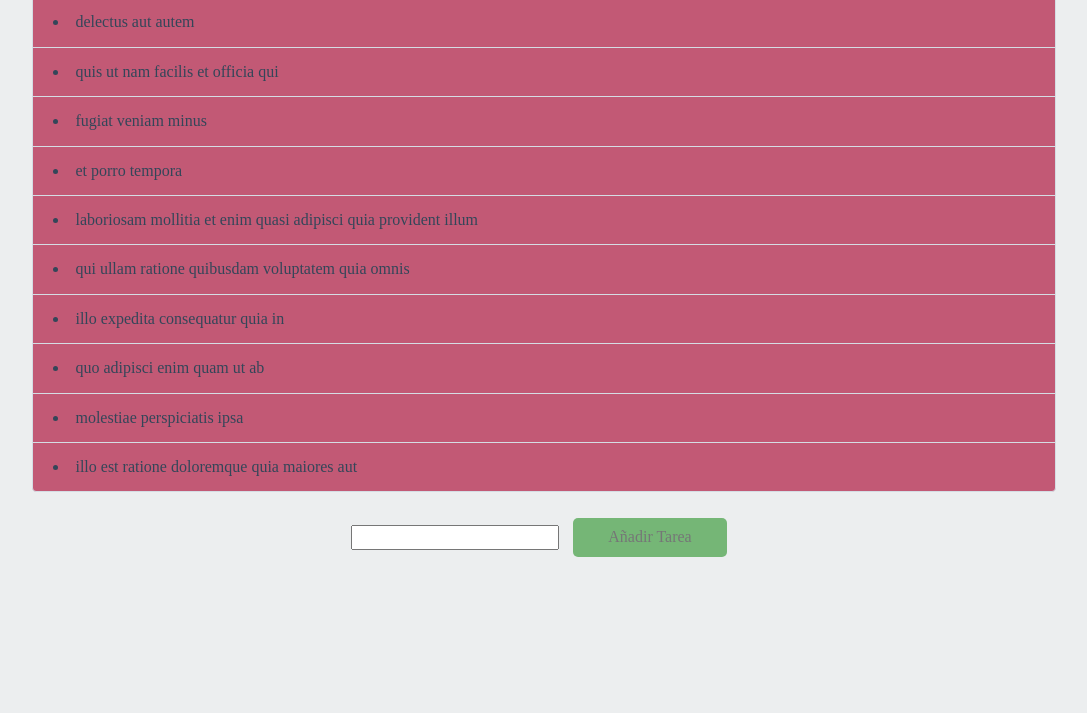
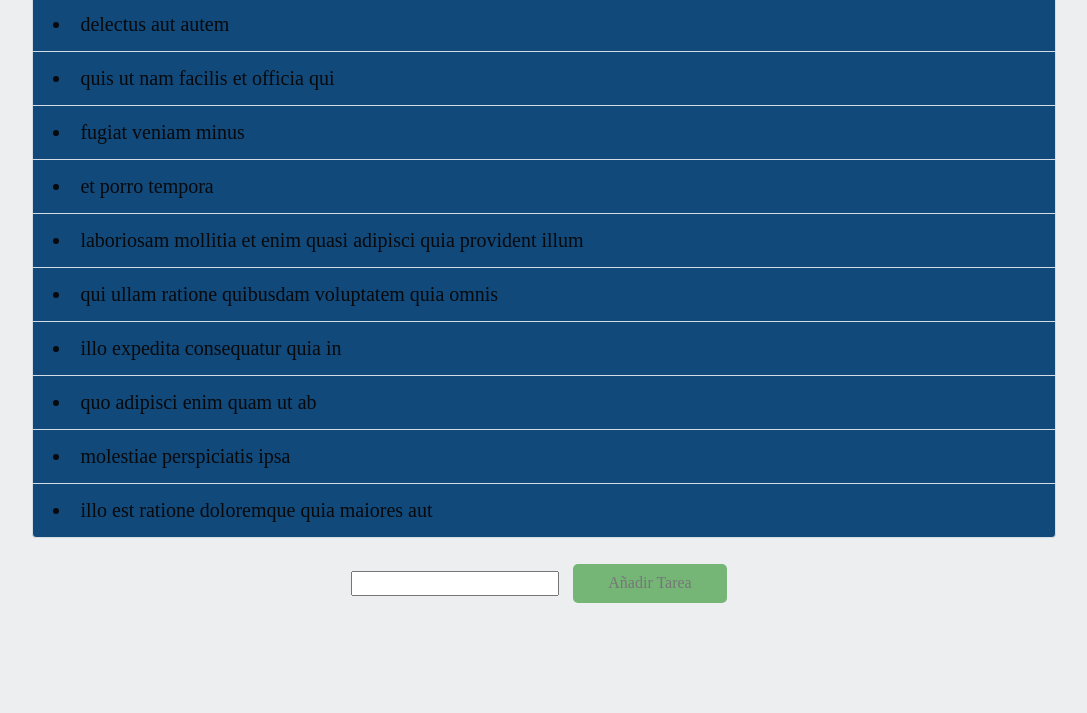
Before and after one commit to DeysiTala/lista-tareas, a plain HTML site: page index.html in a window 1280 px wide. Shown: the part 116-829 px from the top of the page, without its empty margins (96-1183 px from the left). Before the commit the page ends 800 px from the top, so only its background shows below. Drawn offline with nearby package versions, Linux system fonts and the light colour scheme.

Commit message:
Modificando el css

```diff
--- a/assets/css/style.css
+++ b/assets/css/style.css
@@ -16,7 +16,7 @@ h1 {
 }
 
 div {
-    background: #c25975;
+    background: #11497a;
     border-radius: 4px;
     border: 1px solid #D5DDE4;
     margin: -40px 0 0;
@@ -33,7 +33,8 @@ ol {
 }
 
 li {
-    color: #334659;
+    font-size: 20px;
+    color: #07090c;
     width: 96%;
     padding: 15px 2%;
     margin: 0;
```
